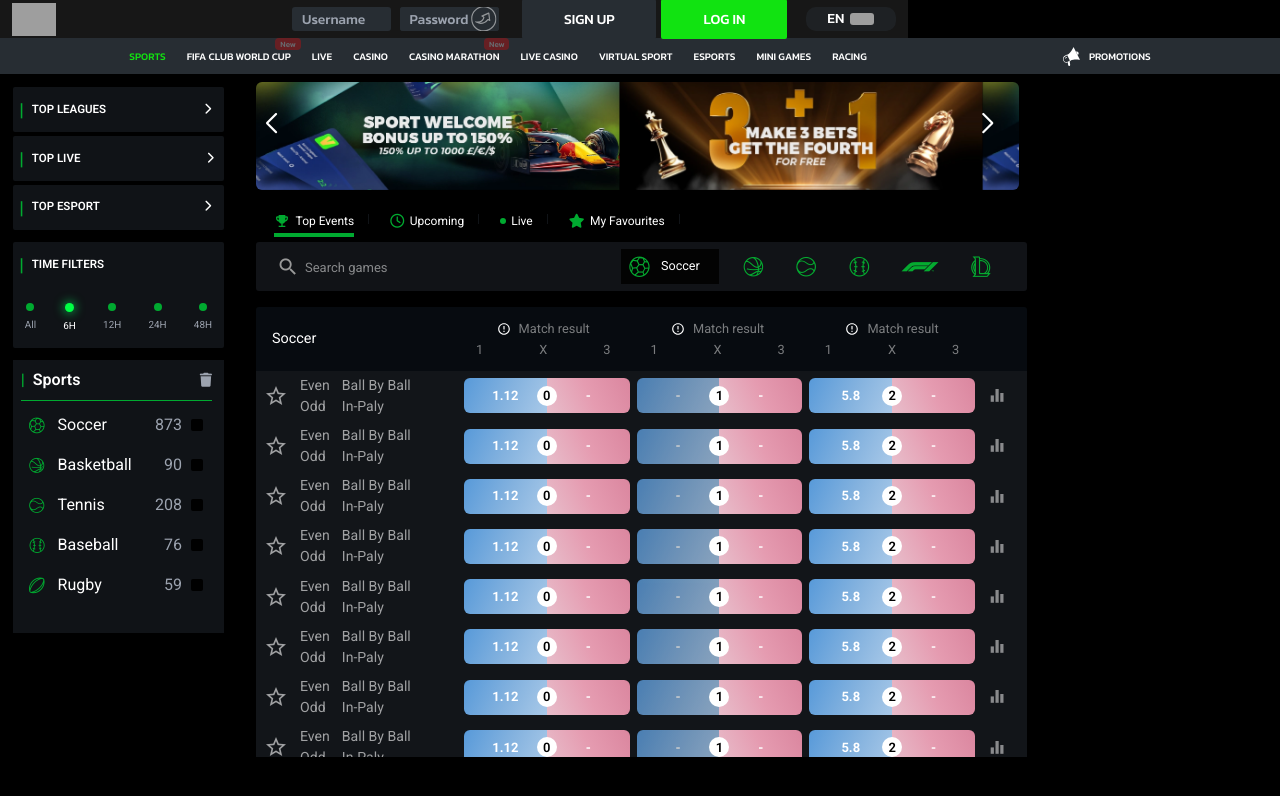
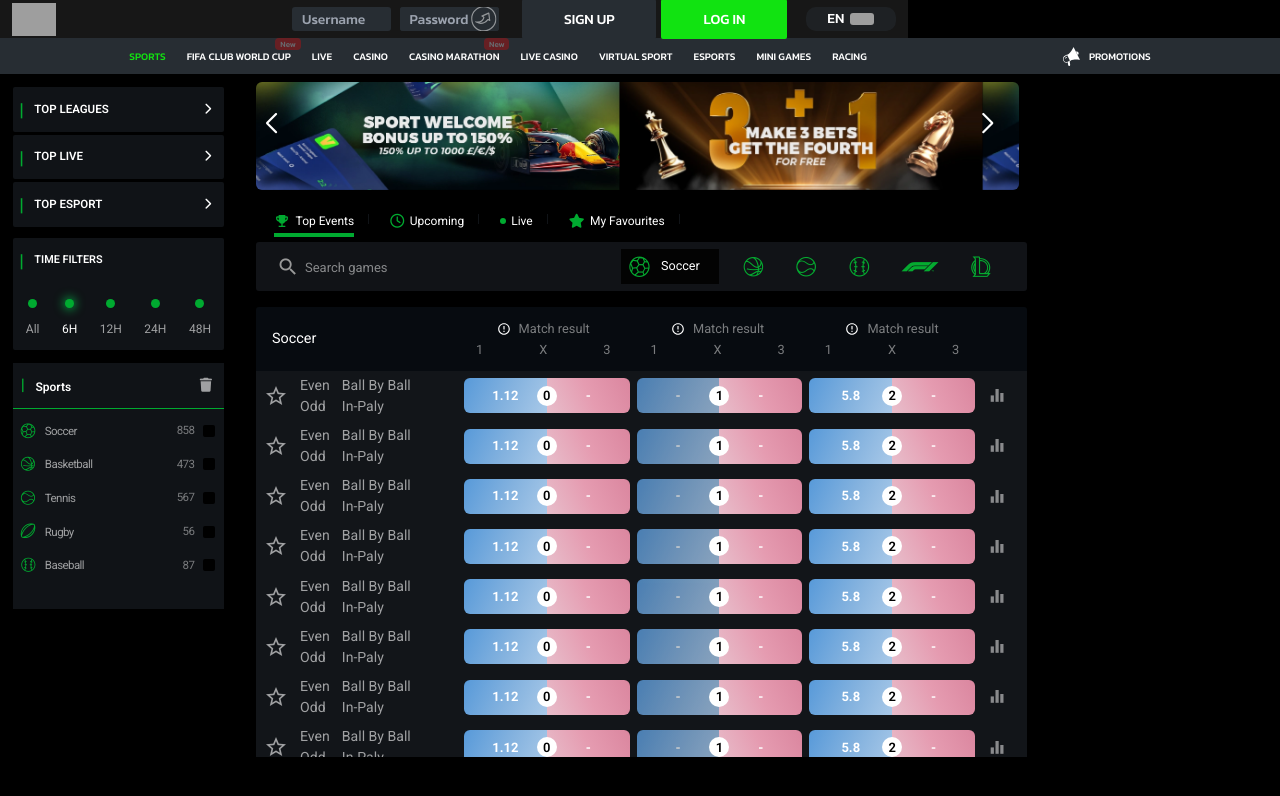
Before and after one commit to faizan99904/FlashExch, an Angular app: page / in a window 1280 px wide. Shown: the top 796 px of the page. Built offline with nearby package versions, Linux system fonts and the light colour scheme; grey boxes are pictures that could not be loaded.

Commit message:
refactor sidebar component for improved styling and code consistency

```diff
--- a/src/shared/sidebar/sidebar.component.html
+++ b/src/shared/sidebar/sidebar.component.html
@@ -5,12 +5,12 @@
 
 
         <!-- TOP LEAGUES -->
-        <div class=" bg-[#101317] rounded-sm mb-[0.3vw]">
-            <div class="cursor-pointer font-semibold text-[14px] rounded-md flex items-center justify-between py-[0.7vw] pl-[0.5vw] pr-[1vw]"
+        <div class=" bg-[#101317] rounded-sm mb-[0.2vw]">
+            <div class="cursor-pointer text-[14px] rounded-md  flex items-center justify-between py-[0.7vw] pl-[0.5vw] pr-[1vw]"
                 (click)="toggleDropdown('topLeagues')">
-                <div class="flex items-center space-x-2">
+                <div class="flex items-center space-x-2 gap-[0.2vw]">
                     <span class="text-[#00aa30] font-extrabold text-[18px] ">|</span>
-                    <span class="text-[0.9vw] ">TOP LEAGUES</span>
+                    <span class="text-[0.9vw]  font-semibold">TOP LEAGUES</span>
                 </div>
                 <i class="text-white text-[0.9vw] "
                     [ngClass]="dropdowns['topLeagues'] ? 'fas fa-chevron-down' : 'fas fa-chevron-right'"></i>
@@ -18,51 +18,49 @@
             <ul class="space-y-2 px-[10px] py-[20px]" *ngIf="dropdowns['topLeagues']">
 
                 <li class="my-1">
-                    <div class="flex items-center justify-between text-gray-400 hover:text-white  rounded">
+                    <div class="flex items-center justify-between text-[#FFFFFF99] hover:text-white  rounded">
                         <div class="flex items-center gap-[11px]">
-                            <img src="/assets/images/menu/download.png" class="w-[18.7px]" alt="">
-                            <span class="text-[9.9px]">FIFA Club World Cup</span>
+                            <img src="/assets/images/menu/download.png" class="w-[1.6vw]" alt="">
+                            <span class="text-[0.8vw]">FIFA Club World Cup</span>
                         </div>
-                        <span class="text-[9.9px] ">33</span>
+                        <span class="text-[0.8vw]">33</span>
                     </div>
                 </li>
 
                 <li class="mb-1">
-                    <div class="flex items-center justify-between text-gray-400 hover:text-white  rounded">
+                    <div class="flex items-center justify-between text-[#FFFFFF99] hover:text-white  rounded">
 
                         <div class="flex items-center gap-[11px]">
                             <img src="/assets/images/menu/download (1).png" class="w-[18.7px]" alt="">
-                            <span class="text-[9.9px]">UEFA Europa Conference League</span>
+                            <span class="text-[0.8vw]">UEFA Europa Conference League</span>
                         </div>
-                        <span class="text-[9.9px] ">6</span>
+                        <span class="text-[0.8vw] ">6</span>
                     </div>
                 </li>
 
                 <li class="mb-1">
-                    <div class="flex items-center justify-between text-gray-400 hover:text-white  rounded">
+                    <div class="flex items-center justify-between text-[#FFFFFF99] hover:text-white  rounded">
 
                         <div class="flex items-center gap-[11px]">
                             <img src="/assets/images/menu/download (2).png" class="w-[18.7px]" alt="">
-                            <span class="text-[9.9px]">Premier League</span>
+                            <span class="text-[0.8vw]">Premier League</span>
                         </div>
-                        <span class="text-[9.9px] ">10</span>
+                        <span class="text-[0.8vw] ">10</span>
                     </div>
                 </li>
 
-                <!-- Add other leagues similarly, using:
-                       /assets/images/menu/[league-name].svg or .png -->
 
             </ul>
 
         </div>
 
-        <div class="bg-[#101317] rounded-sm mb-[0.3vw]">
+        <div class="bg-[#101317] rounded-sm mb-[0.2vw]">
             <!-- Header -->
-            <div class="cursor-pointer font-semibold text-[14px] flex items-center justify-between py-[0.7vw] pl-[0.5vw] pr-[0.8vw]"
+            <div class="cursor-pointer text-[14px] rounded-md flex items-center justify-between py-[0.7vw] pl-[0.5vw] pr-[1vw]"
                 (click)="toggleDropdown('topLive')">
-                <div class="flex items-center space-x-2">
+                <div class="flex items-center space-x-2 gap-[0.2vw]">
                     <span class="text-[#00aa30] font-extrabold text-[18px]">|</span>
-                    <span class="text-[0.9vw]">TOP LIVE</span>
+                    <span class="text-[0.9vw]  font-semibold">TOP LIVE</span>
                 </div>
                 <i class="text-white text-[0.9vw]"
                     [ngClass]="dropdowns['topLive'] ? 'fas fa-chevron-down' : 'fas fa-chevron-right'"></i>
@@ -73,7 +71,7 @@
 
                 <!-- Category: Soccer -->
                 <div>
-                    <div class="text-gray-400 text-xs  border-b border-gray-700 pb-1 mb-2">Soccer</div>
+                    <div class="text-[#FFFFFF99] text-xs  border-b border-gray-700 pb-1 mb-2">Soccer</div>
 
                     <div *ngFor="let game of topLiveGames.soccer" class="mb-3 flex justify-between items-center">
                         <div class="flex flex-col items-start w-1/2">
@@ -88,7 +86,7 @@
 
                 <!-- Category: Basketball -->
                 <div>
-                    <div class="text-gray-300 text-xs uppercase border-b border-gray-700 pb-1 mb-2">Basketball</div>
+                    <div class="text-[#FFFFFF99] text-xs uppercase border-b border-gray-700 pb-1 mb-2">Basketball</div>
 
                     <div *ngFor="let game of topLiveGames.basketball" class="mb-3 flex justify-between items-center">
                         <div class="flex flex-col items-start w-1/2">
@@ -111,41 +109,41 @@
         <div class="bg-[#101317] rounded-sm mb-[0.3vw]">
             <div class="cursor-pointer font-semibold text-[14px] rounded-md flex items-center justify-between py-[0.7vw] pl-[0.5vw] pr-[1vw]"
                 (click)="toggleDropdown('topEsport')">
-                <div class="flex items-center space-x-2">
+                <div class="flex items-center space-x-2 gap-[0.2vw]">
                     <span class="text-[#00aa30] font-extrabold text-[18px]">|</span>
-                    <span class="text-[0.9vw]">TOP ESPORT</span>
+                    <span class="text-[0.9vw]  font-semibold">TOP ESPORT</span>
                 </div>
-                <i class="text-white text-[0.9vw]"
+                <i class="text-white text-[0.9vw] "
                     [ngClass]="dropdowns['topEsport'] ? 'fas fa-chevron-down' : 'fas fa-chevron-right'"></i>
             </div>
 
             <ul class="space-y-2 px-[10px] py-[20px]" *ngIf="dropdowns['topEsport']">
-                <li class="text-gray-400 text-[9.9px]">No esports data</li>
+                <li class="text-[#FFFFFF99] text-[9.9px]">No esports data</li>
             </ul>
         </div>
 
         <!-- TIME FILTERS Section -->
-        <div class="bg-[#101317] rounded-sm mb-[0.3vw] mt-[1vw]">
+        <div class="bg-[#101317] rounded-sm mb-[0.3vw] mt-[0.88vw]">
             <div
                 class="cursor-default font-semibold text-[14px] rounded-md flex items-center justify-between py-[0.7vw] pl-[0.5vw] pr-[1vw]">
-                <div class="flex items-center space-x-2">
+                <div class="flex items-center space-x-2 gap-[0.2vw]">
                     <span class="text-[#00aa30] font-extrabold text-[18px]">|</span>
-                    <span class="text-[0.9vw]">TIME FILTERS</span>
+                    <span class="text-[0.85vw]  font-semibold">TIME FILTERS</span>
                 </div>
             </div>
 
-            <div class="flex justify-between mt-4 px-3 pb-3">
+            <div class="flex justify-between mt-4 px-[13px] pb-3">
                 <label *ngFor="let time of ['All', '6H', '12H', '24H', '48H']"
-                    class="flex flex-col items-center cursor-pointer text-sm">
-                    <div class="rounded-full mb-1 transition-all duration-200" [ngClass]="{
-                       'bg-[#00ff44] shadow-[0_0_10px_2px_rgba(0,255,100,0.5)] w-[9px] h-[9px]': timeFilter === time,
-                       'bg-[#00aa30] w-2 h-2': timeFilter !== time
+                    class="flex flex-col items-center cursor-pointer  gap-2">
+                    <div class="rounded-full mb-1 transition-all duration-200 w-[9px] h-[9px] bg-[#00aa30] " [ngClass]="{
+                       ' shadow-[0_0_10px_2px_rgba(0,255,100,0.5)] ': timeFilter === time,
+                       '': timeFilter !== time
                      }">
                     </div>
                     <span [ngClass]="{
                   'text-white': timeFilter === time,
-                  'text-gray-400': timeFilter !== time
-                }" class="text-[9.9px]">
+                  'text-[#FFFFFF99]': timeFilter !== time
+                }" class="text-[0.94vw]">
                         {{ time }}
                     </span>
                     <input type="radio" name="time" [value]="time" [(ngModel)]="timeFilter" class="hidden" />
@@ -155,29 +153,31 @@
 
 
 
-        <div class="mt-3 py-2 pl-2 pr-3 bg-[#101317] pb-8">
+        <div class="mt-[1vw] py-2  bg-[#101317] pb-8">
             <!-- Header bar -->
-            <div class="flex items-center justify-between font-semibold border-b border-[#00aa30] pb-2 mb-2">
-                <div class="flex items-center space-x-2">
+            <div
+                class="flex items-center justify-between font-semibold border-b border-[#00aa30] pt-[0.2vw] pb-[0.8vw] pl-2 pr-3 mb-2">
+                <div class="flex items-center space-x-2 gap-[0.2vw]">
                     <span class="text-[#00aa30] font-bold">|</span>
-                    <span class="text-white">Sports</span>
+                    <span class="text-[0.94vw] pt-[0.2vw]">Sports</span>
                 </div>
-                <button class="text-gray-300 hover:text-red-500 text-sm">
-                    <i class="fas fa-trash text-gray-400"></i>
+                <button class="text-[#FFFFFF99] hover:text-red-500 text-sm">
+                    <i class="fas fa-trash text-[#FFFFFF99]"></i>
                 </button>
             </div>
 
             <!-- Sports List -->
             <ul class="space-y-2">
 
-                <li>
-                    <div class="flex items-center justify-between hover:bg-gray-800 px-2 py-1 rounded cursor-pointer">
-                        <div class="flex items-center gap-[1vw]">
-                            <span class="sport-icon text-green-600" sport="soccer"></span>
-                            <span class="text-white">Soccer</span>
+                <li class="text-[#FFFFFF99] hover:text-white text-[0.9vw]">
+                    <div
+                        class="flex items-center justify-between tracking-tighter  hover:bg-[#151a21] px-[0.6vw] pt-[.2vw] cursor-pointer h-[2vw] ">
+                        <div class="flex items-center gap-[0.78vw]">
+                            <span class="sport-icon text-[1.17vw]" sport="soccer"></span>
+                            <span class="pt-[0.1vw]">Soccer</span>
                         </div>
                         <div class="flex items-center gap-2">
-                            <span class="text-gray-400">873</span>
+                            <span class="text-[#ffffff71]">858</span>
                             <label
                                 class="w-3.5 h-3.5 border border-transparent rounded-sm flex items-center justify-center cursor-pointer">
                                 <input type="checkbox"
@@ -186,14 +186,15 @@
                         </div>
                     </div>
                 </li>
-                <li>
-                    <div class="flex items-center justify-between hover:bg-gray-800 px-2 py-1 rounded cursor-pointer">
-                        <div class="flex items-center gap-[1vw]">
-                            <span class="sport-icon text-green-600" sport="basketball"></span>
-                            <span class="text-white">Basketball</span>
+                <li class="text-[#FFFFFF99] hover:text-white text-[0.9vw]">
+                    <div
+                        class="flex items-center justify-between tracking-tighter  hover:bg-[#151a21] px-[0.6vw] pt-[.2vw] cursor-pointer h-[2vw] ">
+                        <div class="flex items-center gap-[0.78vw]">
+                            <span class="sport-icon text-[1.17vw]" sport="basketball"></span>
+                            <span class="pt-[0.1vw]">Basketball</span>
                         </div>
                         <div class="flex items-center gap-2">
-                            <span class="text-gray-400">90</span>
+                            <span class="text-[#ffffff71]">473</span>
                             <label
                                 class="w-3.5 h-3.5 border border-transparent rounded-sm flex items-center justify-center cursor-pointer">
                                 <input type="checkbox"
@@ -202,14 +203,15 @@
                         </div>
                     </div>
                 </li>
-                <li>
-                    <div class="flex items-center justify-between hover:bg-gray-800 px-2 py-1 rounded cursor-pointer">
-                        <div class="flex items-center gap-[1vw]">
-                            <span class="sport-icon text-green-600" sport="tennis"></span>
-                            <span class="text-white">Tennis</span>
+                <li class="text-[#FFFFFF99] hover:text-white text-[0.9vw]">
+                    <div
+                        class="flex items-center justify-between tracking-tighter  hover:bg-[#151a21] px-[0.6vw] pt-[.2vw] cursor-pointer h-[2vw] ">
+                        <div class="flex items-center gap-[0.78vw]">
+                            <span class="sport-icon text-[1.17vw]" sport="tennis"></span>
+                            <span class="pt-[0.1vw]">Tennis</span>
                         </div>
                         <div class="flex items-center gap-2">
-                            <span class="text-gray-400">208</span>
+                            <span class="text-[#ffffff71]">567</span>
                             <label
                                 class="w-3.5 h-3.5 border border-transparent rounded-sm flex items-center justify-center cursor-pointer">
                                 <input type="checkbox"
@@ -218,14 +220,15 @@
                         </div>
                     </div>
                 </li>
-                <li>
-                    <div class="flex items-center justify-between hover:bg-gray-800 px-2 py-1 rounded cursor-pointer">
-                        <div class="flex items-center gap-[1vw]">
-                            <span class="sport-icon text-green-600" sport="baseball"></span>
-                            <span class="text-white">Baseball</span>
+                <li class="text-[#FFFFFF99] hover:text-white text-[0.9vw]">
+                    <div
+                        class="flex items-center justify-between tracking-tighter  hover:bg-[#151a21] px-[0.6vw] pt-[.2vw] cursor-pointer h-[2vw] ">
+                        <div class="flex items-center gap-[0.78vw]">
+                            <span class="sport-icon text-[1.17vw]" sport="rugby"></span>
+                            <span class="pt-[0.1vw]">Rugby</span>
                         </div>
                         <div class="flex items-center gap-2">
-                            <span class="text-gray-400">76</span>
+                            <span class="text-[#ffffff71]">56</span>
                             <label
                                 class="w-3.5 h-3.5 border border-transparent rounded-sm flex items-center justify-center cursor-pointer">
                                 <input type="checkbox"
@@ -234,14 +237,15 @@
                         </div>
                     </div>
                 </li>
-                <li>
-                    <div class="flex items-center justify-between hover:bg-gray-800 px-2 py-1 rounded cursor-pointer">
-                        <div class="flex items-center gap-[1vw]">
-                            <span class="sport-icon text-green-600" sport="rugby"></span>
-                            <span class="text-white">Rugby</span>
+                <li class="text-[#FFFFFF99] hover:text-white text-[0.9vw]">
+                    <div
+                        class="flex items-center justify-between tracking-tighter  hover:bg-[#151a21] px-[0.6vw] pt-[.2vw] cursor-pointer h-[2vw] ">
+                        <div class="flex items-center gap-[0.78vw]">
+                            <span class="sport-icon text-[1.17vw]" sport="baseball"></span>
+                            <span class="pt-[0.1vw]">Baseball</span>
                         </div>
                         <div class="flex items-center gap-2">
-                            <span class="text-gray-400">59</span>
+                            <span class="text-[#ffffff71]">87</span>
                             <label
                                 class="w-3.5 h-3.5 border border-transparent rounded-sm flex items-center justify-center cursor-pointer">
                                 <input type="checkbox"
@@ -250,7 +254,9 @@
                         </div>
                     </div>
                 </li>
-                <!-- Add more sports here if needed -->
+
+
+
             </ul>
         </div>
     </div>
--- a/src/shared/sidebar/sidebar.component.ts
+++ b/src/shared/sidebar/sidebar.component.ts
@@ -4,7 +4,7 @@ import { FormsModule } from '@angular/forms';
 
 @Component({
   selector: 'app-sidebar',
-  imports: [CommonModule,FormsModule],
+  imports: [CommonModule, FormsModule],
   templateUrl: './sidebar.component.html',
   styleUrl: './sidebar.component.css'
 })
@@ -31,15 +31,7 @@ export class SidebarComponent {
   };
 
 
-  sports = [
-    { name: 'Soccer', count: 1024, selected: false },
-    { name: 'Basketball', count: 47, selected: false },
-    { name: '3x3 Basketball', count: 1, selected: false },
-    { name: 'Tennis', count: 571, selected: false },
-    { name: 'Baseball', count: 59, selected: false },
-    { name: 'Ice Hockey', count: 22, selected: false },
-    { name: 'Handball', count: 3, selected: false }
-  ];
+
 
   toggleDropdown(name: string) {
     this.dropdowns[name] = !this.dropdowns[name];
@@ -49,7 +41,5 @@ export class SidebarComponent {
     this.timeFilter = filter;
   }
 
-  resetSports() {
-    this.sports.forEach(s => s.selected = false);
+
 }
-}
```
Lines whose indentation alone changed are shown as unchanged.
